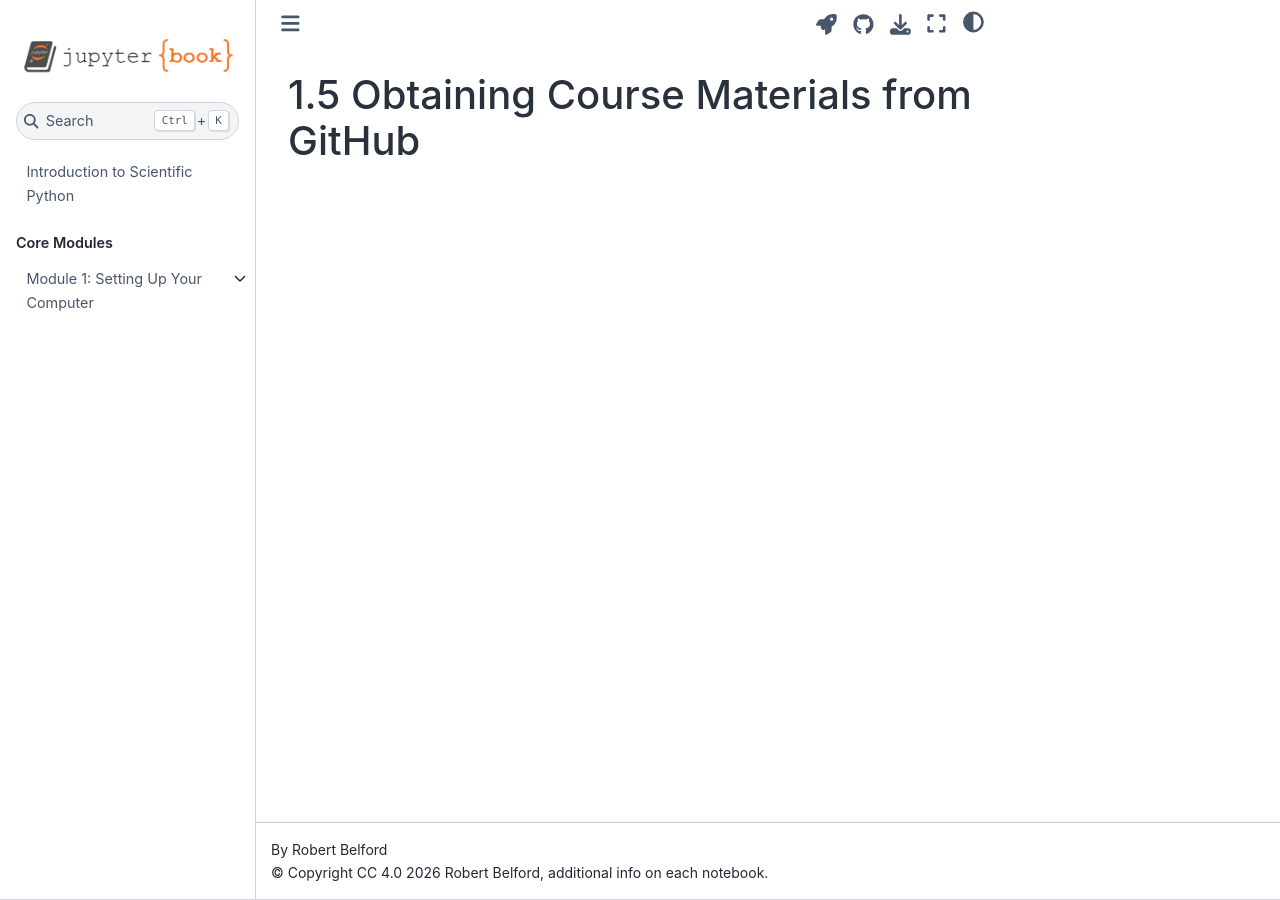
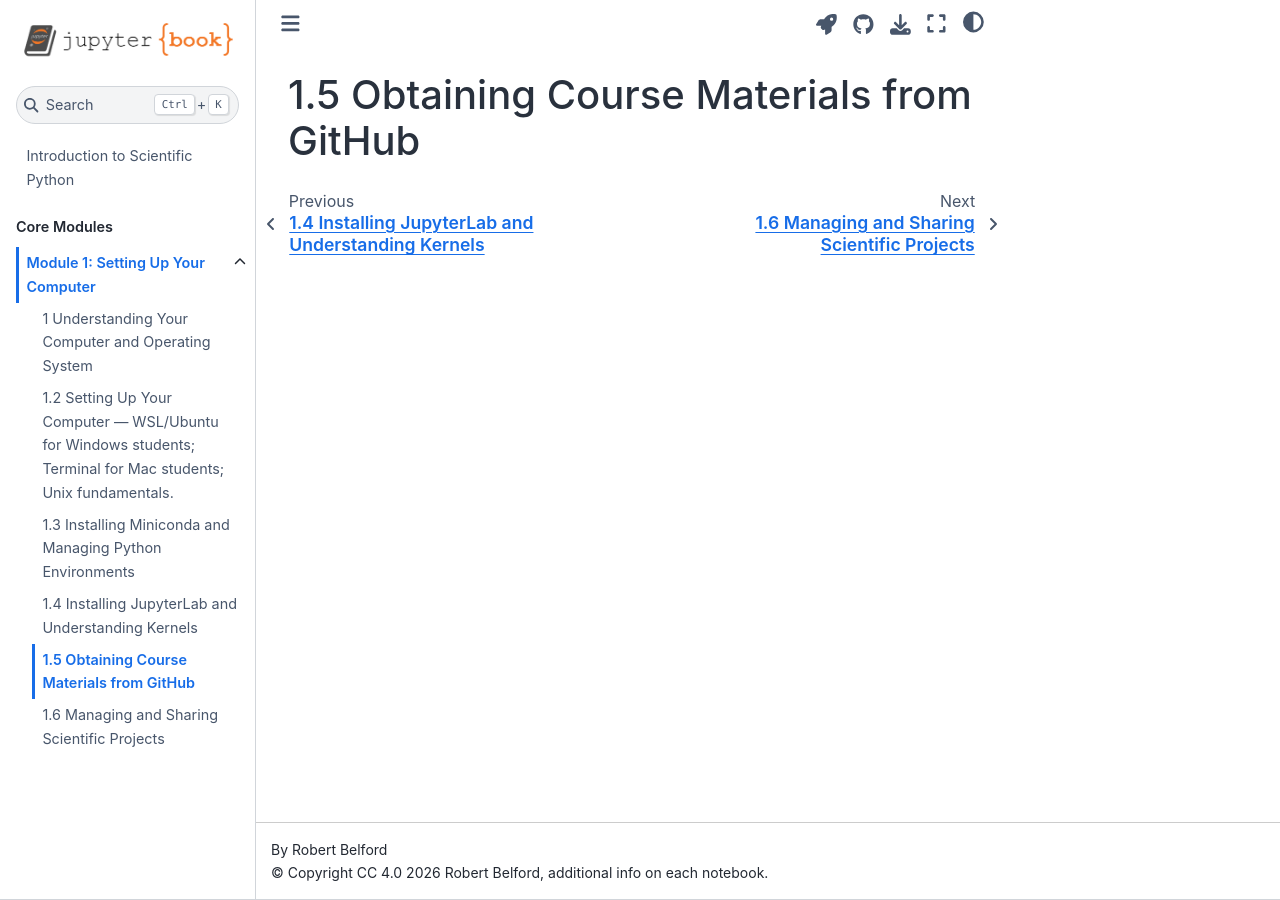
Before and after one commit to rebelford/py4sci2027, a Jupyter Book: the page built from content/modules/module1-setup/01-05_GitHub.ipynb, in a window 1280 px wide. Built offline with Jupyter Book 1.0.4 settings and Sphinx 7.4.7 and the Sphinx Book theme 1.1.4, drawn with Linux system fonts in a browser that asks for light colours; pages that are not in the unit, such as notebooks, are missing from menus; a script that is not in the unit is left out.

Commit message:
update toc

```diff
--- a/_toc.yml
+++ b/_toc.yml
@@ -6,4 +6,9 @@ parts:
     chapters:
     - file: content/modules/module1-setup/README
       sections:
-      - file: content/modules/module1-setup/01-1_Introduction
+      - file: content/modules/module1-setup/01-01_Understanding_your_Computing_
+      - file: content/modules/module1-setup/01-02_Setting_Up_Your_Computer
+      - file: content/modules/module1-setup/01-03_Installing_Miniconda
+      - file: content/modules/module1-setup/01-04_JupyterLab
+      - file: content/modules/module1-setup/01-05_GitHub
+      - file: content/modules/module1-setup/01-06_Managing_and_Sharing_Projects
```
